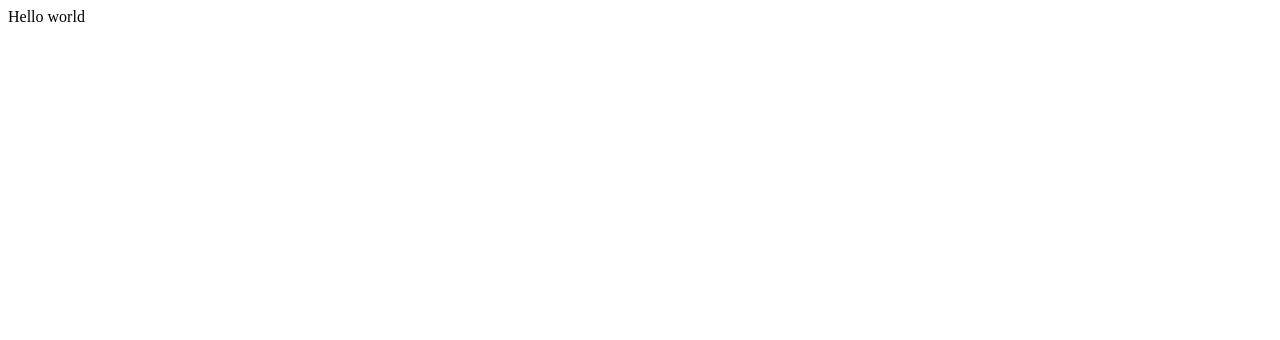
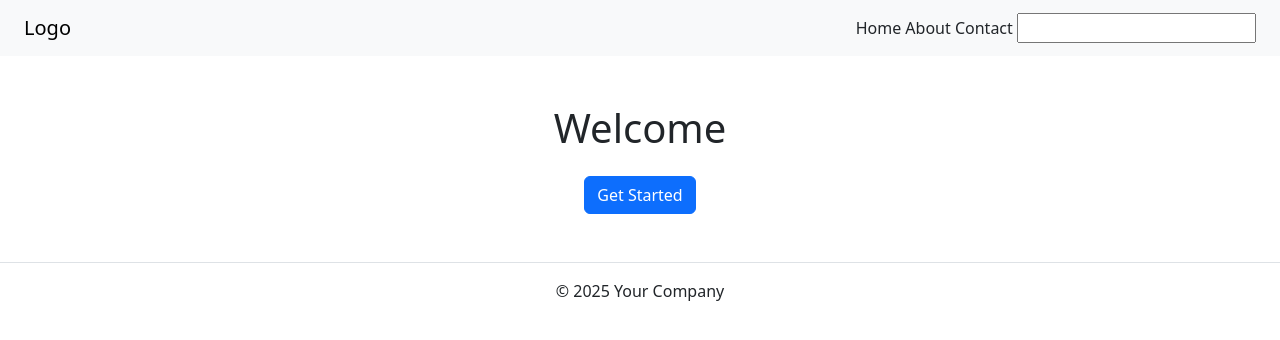
Before and after one commit to Daniel-CS00/Website-Wireframe, a plain HTML site: page index.html in a window 1280 px wide. Drawn offline with nearby package versions, Linux system fonts and the light colour scheme.

Commit message:
New addition

```diff
--- a/index.html
+++ b/index.html
@@ -1,16 +1,37 @@
 <!DOCTYPE html>
-<html>
+<html lang="en">
+<head>
+  <meta charset="UTF-8">
+  <title>Wireframe</title>
+  <meta name="viewport" content="width=device-width, initial-scale=1">
+  <!-- Bootstrap CSS -->
+  <link href="https://cdn.jsdelivr.net/npm/bootstrap@5.3.0/dist/css/bootstrap.min.css" rel="stylesheet">
+</head>
+<body>
 
-<head>
-  <meta charset="utf-8">
-  <meta name="viewport" content="width=device-width">
-  <title>replit</title>
-  <link href="style.css" rel="stylesheet" type="text/css" />
-</head>
+<!-- Navbar -->
+<nav class="navbar navbar-light bg-light px-4">
+  <a class="navbar-brand" href="#">Logo</a>
+  <div>
+    <a class="nav-link d-inline" href="#">Home</a>
+    <a class="nav-link d-inline" href="#">About</a>
+    <a class="nav-link d-inline" href="#">Contact</a>
+    <input type
+  </div>
+</nav>
 
-<body>
-  Hello world
-  <script src="script.js"></script>
+<!-- Main Content -->
+<div class="text-center my-5">
+  <h1>Welcome</h1>
+  <button class="btn btn-primary mt-3">Get Started</button>
+</div>
+
+<!-- Footer -->
+<footer class="text-center py-3 border-top">
+  &copy; 2025 Your Company
+</footer>
+
+<!-- Bootstrap JS -->
+<script src="https://cdn.jsdelivr.net/npm/bootstrap@5.3.0/dist/js/bootstrap.bundle.min.js"></script>
 </body>
-
 </html>
```
